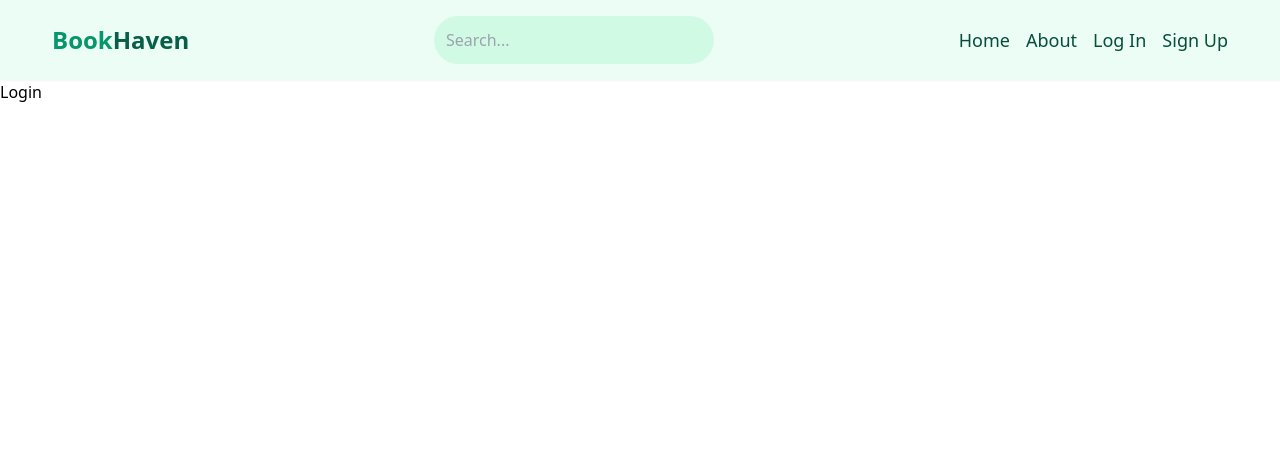
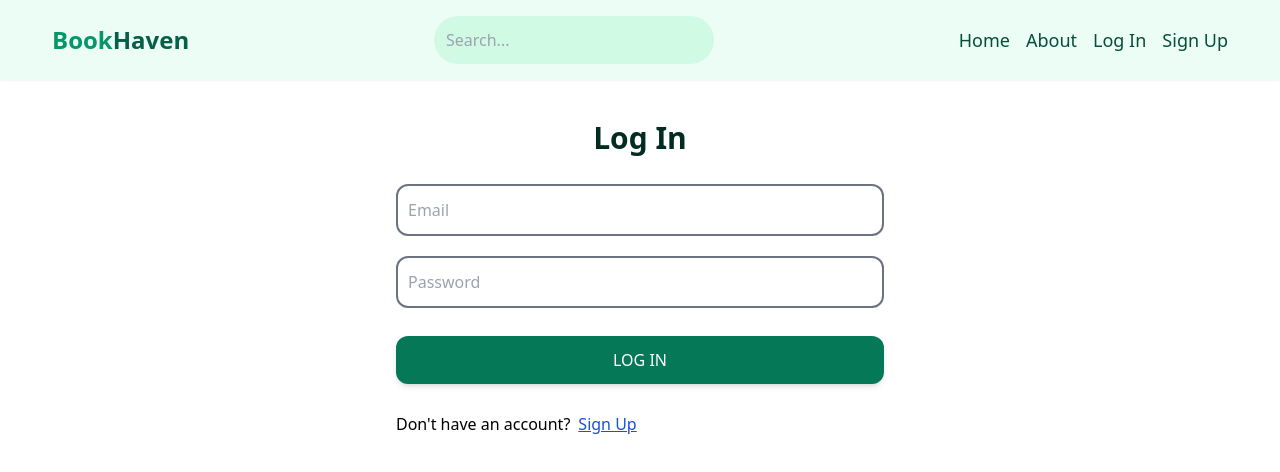
Before and after one commit to joycuicui/bookshelf, a React app in the folder front-end/: page /login in a window 1280 px wide. Shown: the top 472 px of the page. Built offline with nearby package versions, Linux system fonts and the light colour scheme; the HTML template or start-up script is replaced by a standard one.

Commit message:
feat: add login page; login function working

```diff
--- a/front-end/src/pages/Login.jsx
+++ b/front-end/src/pages/Login.jsx
@@ -1,4 +1,98 @@
+import { useState } from "react";
+import { Link, useNavigate } from "react-router-dom";
+
 const Login = () => {
-  return <div>Login</div>;
+  const navigate = useNavigate();
+  const [formData, setFormData] = useState({});
+  const [loading, setLoading] = useState(false);
+  const [error, setError] = useState(null);
+
+  const handleChange = (e) => {
+    setFormData({ ...formData, [e.target.id]: e.target.value });
+  };
+
+  // console.log(formData);
+
+  const handleSubmit = async (e) => {
+    e.preventDefault();
+    try {
+      setLoading(true);
+      const res = await fetch("/api/auth/login", {
+        method: "POST",
+        headers: { "Content-Type": "application/json" },
+        body: JSON.stringify(formData),
+      });
+      const data = await res.json();
+      // console.log(data);
+
+      if (data.success === false) {
+        setError(data.message);
+        setLoading(false);
+        return;
+      }
+      setLoading(false);
+      setError(null);
+      navigate("/");
+    } catch (err) {
+      setLoading(false);
+      setError(err.message);
+    }
+  };
+
+  return (
+    <div onSubmit={handleSubmit} className="p-3 max-w-lg mx-auto">
+      <h1 className="text-3xl text-center font-semibold my-7 text-emerald-950">
+        Log In
+      </h1>
+      <form className="flex flex-col gap-5">
+        <div className="relative">
+          <input
+            onChange={handleChange}
+            type="email"
+            id="email"
+            placeholder=" "
+            className="block p-3 pt-4 w-full text-sm text-gray-900 bg-transparent border-2 border-gray-500 rounded-xl appearance-none focus:outline-none focus:ring-0 focus:border-emerald-600 peer"
+          />
+          <label
+            htmlFor="email"
+            className="absolute text-base text-gray-400 duration-300 transform -translate-y-4 scale-75 top-2 z-10 origin-[0] bg-white px-2 peer-focus:px-2 peer-focus:text-emerald-600 peer-placeholder-shown:scale-100 peer-placeholder-shown:-translate-y-1/2 peer-placeholder-shown:top-1/2 peer-focus:top-2 peer-focus:scale-75 peer-focus:-translate-y-4 rtl:peer-focus:translate-x-1/4 rtl:peer-focus:left-auto start-1"
+          >
+            Email
+          </label>
+        </div>
+
+        <div className="relative">
+          <input
+            onChange={handleChange}
+            type="password"
+            id="password"
+            placeholder=" "
+            className="block p-3 pt-4 w-full text-sm text-gray-900 bg-transparent border-2 border-gray-500 rounded-xl appearance-none focus:outline-none focus:ring-0 focus:border-emerald-600 peer"
+          />
+          <label
+            htmlFor="password"
+            className="absolute text-base text-gray-400 duration-300 transform -translate-y-4 scale-75 top-2 z-10 origin-[0] bg-white px-2 peer-focus:px-2 peer-focus:text-emerald-600 peer-placeholder-shown:scale-100 peer-placeholder-shown:-translate-y-1/2 peer-placeholder-shown:top-1/2 peer-focus:top-2 peer-focus:scale-75 peer-focus:-translate-y-4 rtl:peer-focus:translate-x-1/4 rtl:peer-focus:left-auto start-1"
+          >
+            Password
+          </label>
+        </div>
+
+        <button
+          disabled={loading}
+          className="mt-2 bg-emerald-700 text-white p-3 rounded-xl uppercase shadow-md duration-300 transform ease-in-out hover:shadow-lg hover:-translate-y-1 active:translate-y-0 disabled:opacity-80 disabled:cursor-wait"
+        >
+          {loading ? "loading..." : "log in"}
+        </button>
+      </form>
+      <div className="flex gap-2 mt-7">
+        <p>{"Don't have an account?"}</p>
+        <Link to="/signup" className="text-slate-700">
+          <span className="text-blue-700 underline">Sign Up</span>
+        </Link>
+      </div>
+      {error && <p className="text-red-500 mt-3">{error}</p>}
+    </div>
+  );
 };
+
 export default Login;
```
